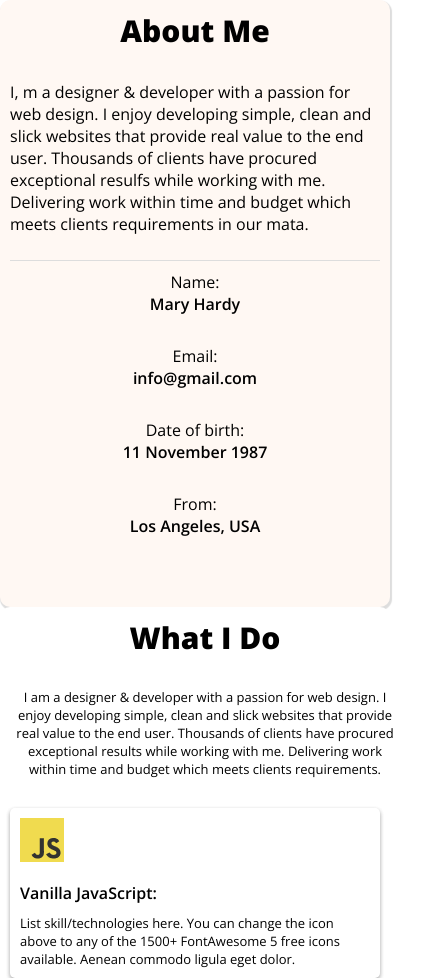
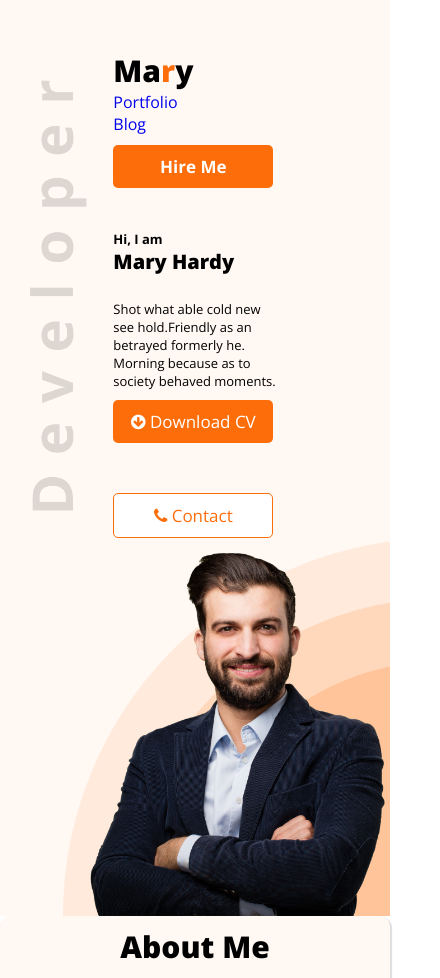
Before and after one commit to bishwajit1965/developer-portfolio-ml-1, a plain HTML site: page index.html in a window 390 px wide. Shown: the top 978 px of the page, 440 px wide, since content can reach past the window. Drawn offline with nearby package versions, Linux system fonts and the light colour scheme.

Commit message:
The site is responsive now

```diff
--- a/index.html
+++ b/index.html
@@ -18,11 +18,11 @@
   </head>
   <body>
     <!-- Header section begins -->
-    <header class="hide-section">
+    <header class=" ">
       <div class="header-area">
         <div class="image-top-nav-bar-wrapper">
           <div class="developer-image">
-            <img src="images//developer.png" alt="" />
+            <img src="images/developer.png" alt="" />
           </div>
           <nav>
             <div class="nav-bar">
@@ -54,7 +54,7 @@
                 </button>
               </div>
               <div class="banner-image">
-                <img src="images//hardy.png " alt="" />
+                <img src="images/hardy.png " alt="" />
               </div>
             </div>
           </nav>
--- a/styles/styles.css
+++ b/styles/styles.css
@@ -5,11 +5,10 @@
 }
 .header-area {
   background-color: #fff8f3;
-  display: flex;
 }
 .image-top-nav-bar-wrapper {
   display: flex;
-  margin-top: 50px;
+  padding-top: 50px;
 }
 .developer-image img {
   width: 90%;
@@ -280,18 +279,77 @@
 .footer-area {
   background-color: #ffc49a;
   text-align: center;
-  padding: 15px;
+  padding: 10px;
 }
 .footer-text {
   color: #000;
 }
-
 .hide-section {
   display: none;
 }
 
 /*Responsive CSS styles
 ======================== */
+
+/* Header section */
+@media only screen and (max-width: 640px) {
+  .banner-area {
+    display: grid;
+    margin-top: 130px;
+  }
+  .banner-description {
+    width: 50%;
+  }
+  .banner-area {
+    width: 100%;
+  }
+  .developer-image img {
+    padding: 30px;
+    height: auto;
+  }
+  .slogan-title {
+    font-size: 20px;
+  }
+  .nav-title-left {
+    margin-left: 0px;
+  }
+  .nav-bar {
+    display: grid;
+    margin-left: 50px;
+  }
+  .btn-primary {
+    margin-bottom: 50px;
+  }
+  .nav-bar > ul {
+    display: grid;
+    padding: 0px;
+  }
+  .developer-name {
+    font-size: 20px;
+    font-weight: 0;
+  }
+  .banner-image {
+    width: 100%;
+  }
+  .banner-image img {
+    width: 100%;
+    height: auto;
+  }
+  .banner-image {
+    width: 100%;
+  }
+  .text-gap {
+    margin-bottom: 0px;
+    font-size: 13px;
+  }
+  .btn-primary,
+  .btn-contact {
+    display: block;
+    margin-top: 10px;
+    margin-right: 0px;
+    padding: 10px 10px;
+  }
+}
 /* About me */
 @media only screen and (max-width: 640px) {
   .about-me-top-description {
@@ -322,7 +380,6 @@
   }
   .what-i-do-description {
     width: 100%;
-    /* text-align: left; */
     padding: 10px;
     text-align: center;
   }
@@ -344,6 +401,9 @@
     padding: 10px;
     margin-bottom: 10px;
   }
+  .download-cv-button {
+    padding: 10px;
+  }
 }
 /* Contact me section */
 @media only screen and (max-width: 640px) {
@@ -356,4 +416,12 @@
     gap: 25px;
     padding: 10px;
   }
+  .social-media-btn {
+    color: #fd6e0a;
+    font-size: 25px;
+    margin-right: 0px;
+  }
+  .contact-form-area {
+    width: 95%;
+  }
 }
```
